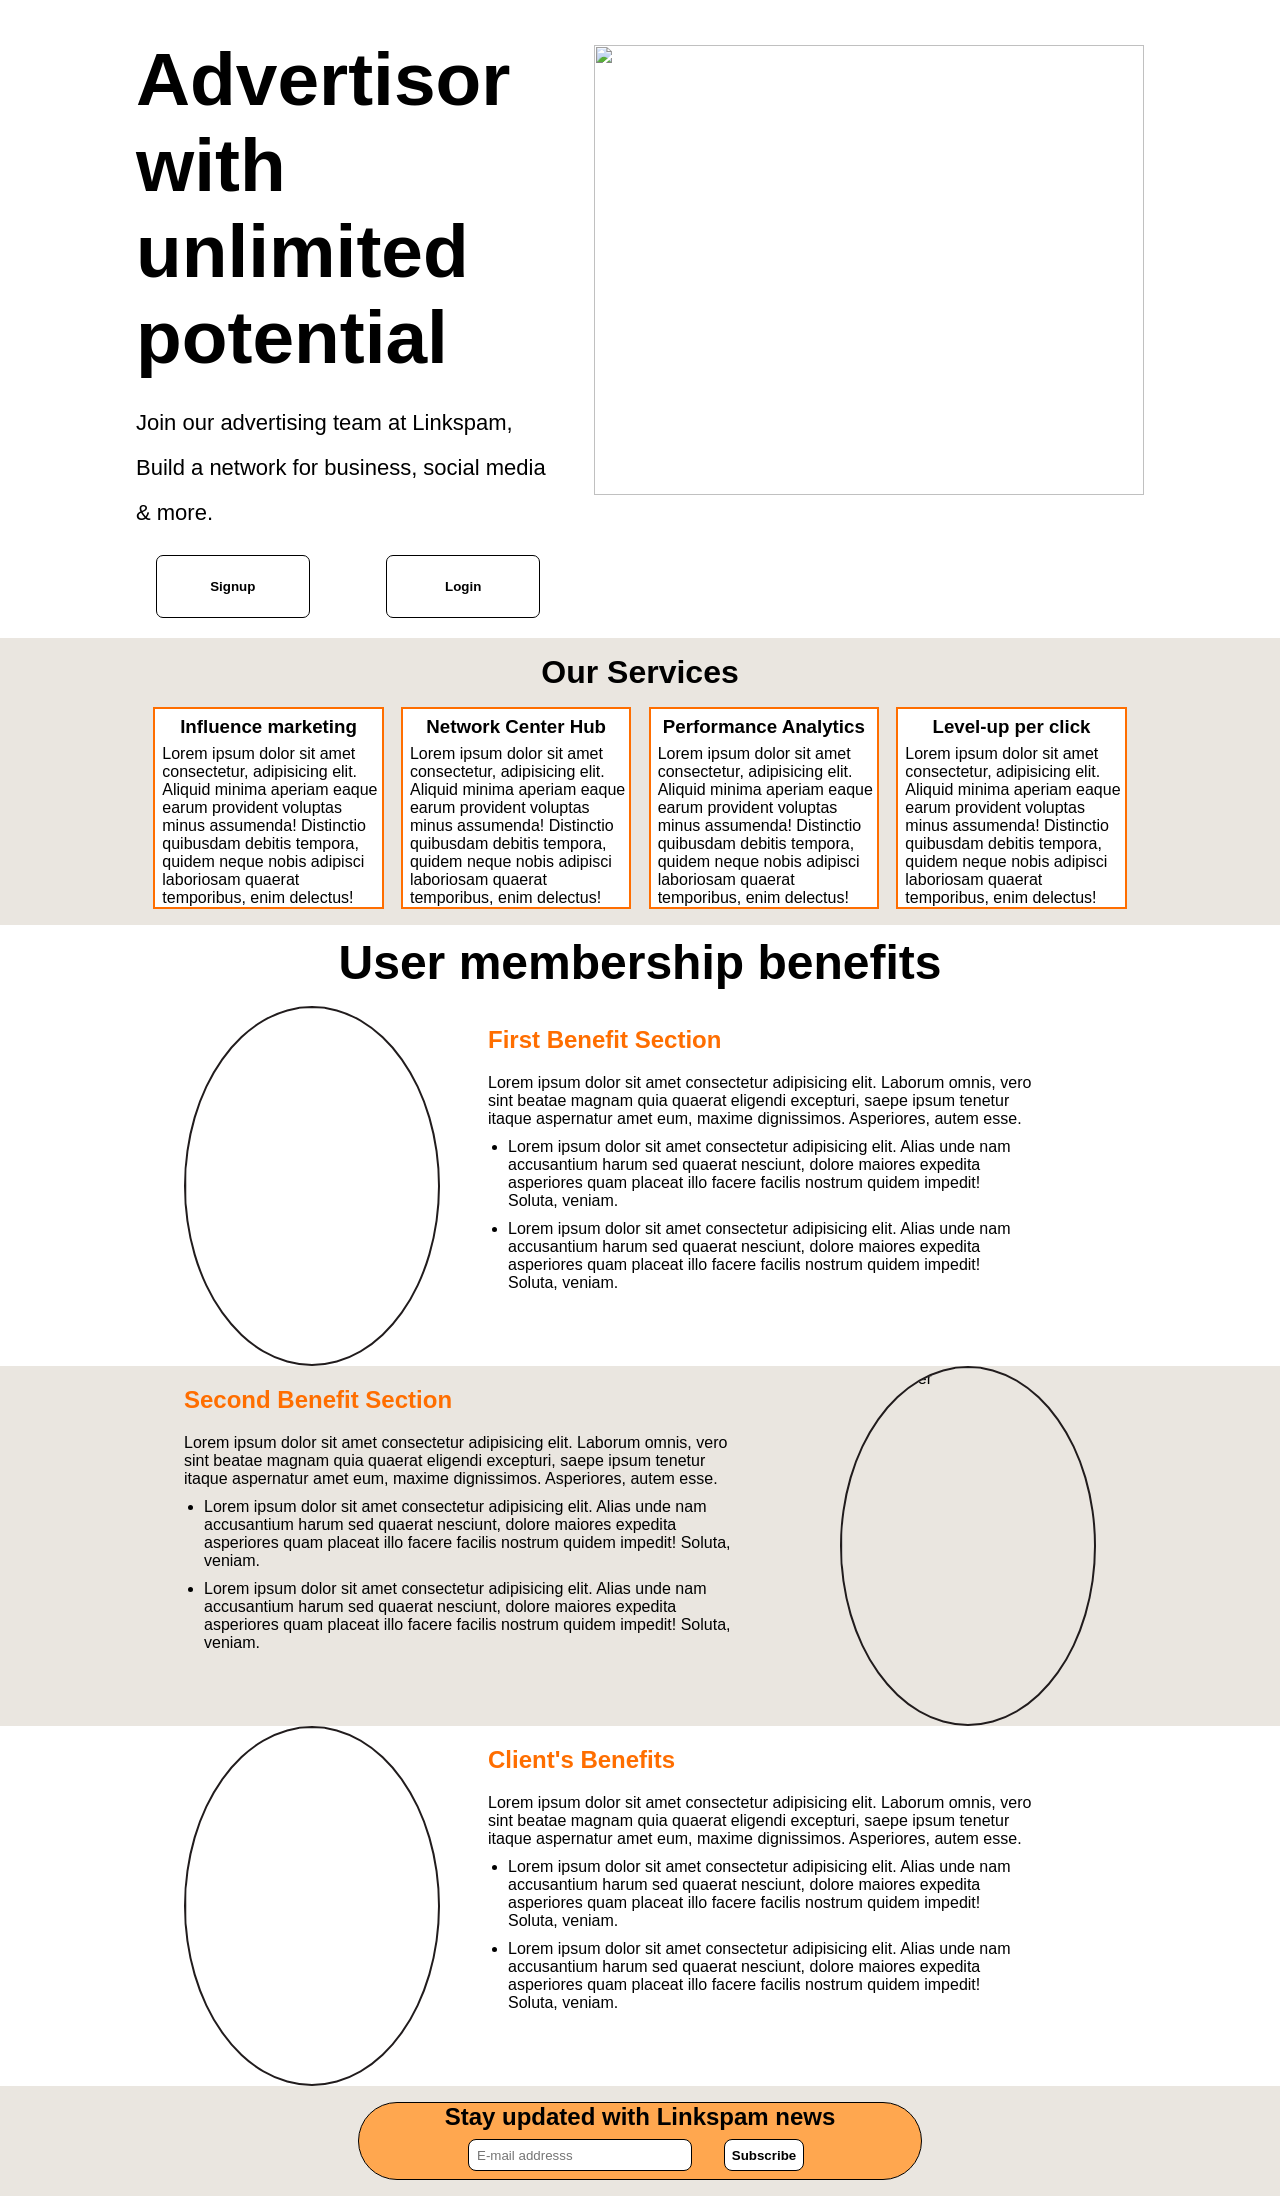
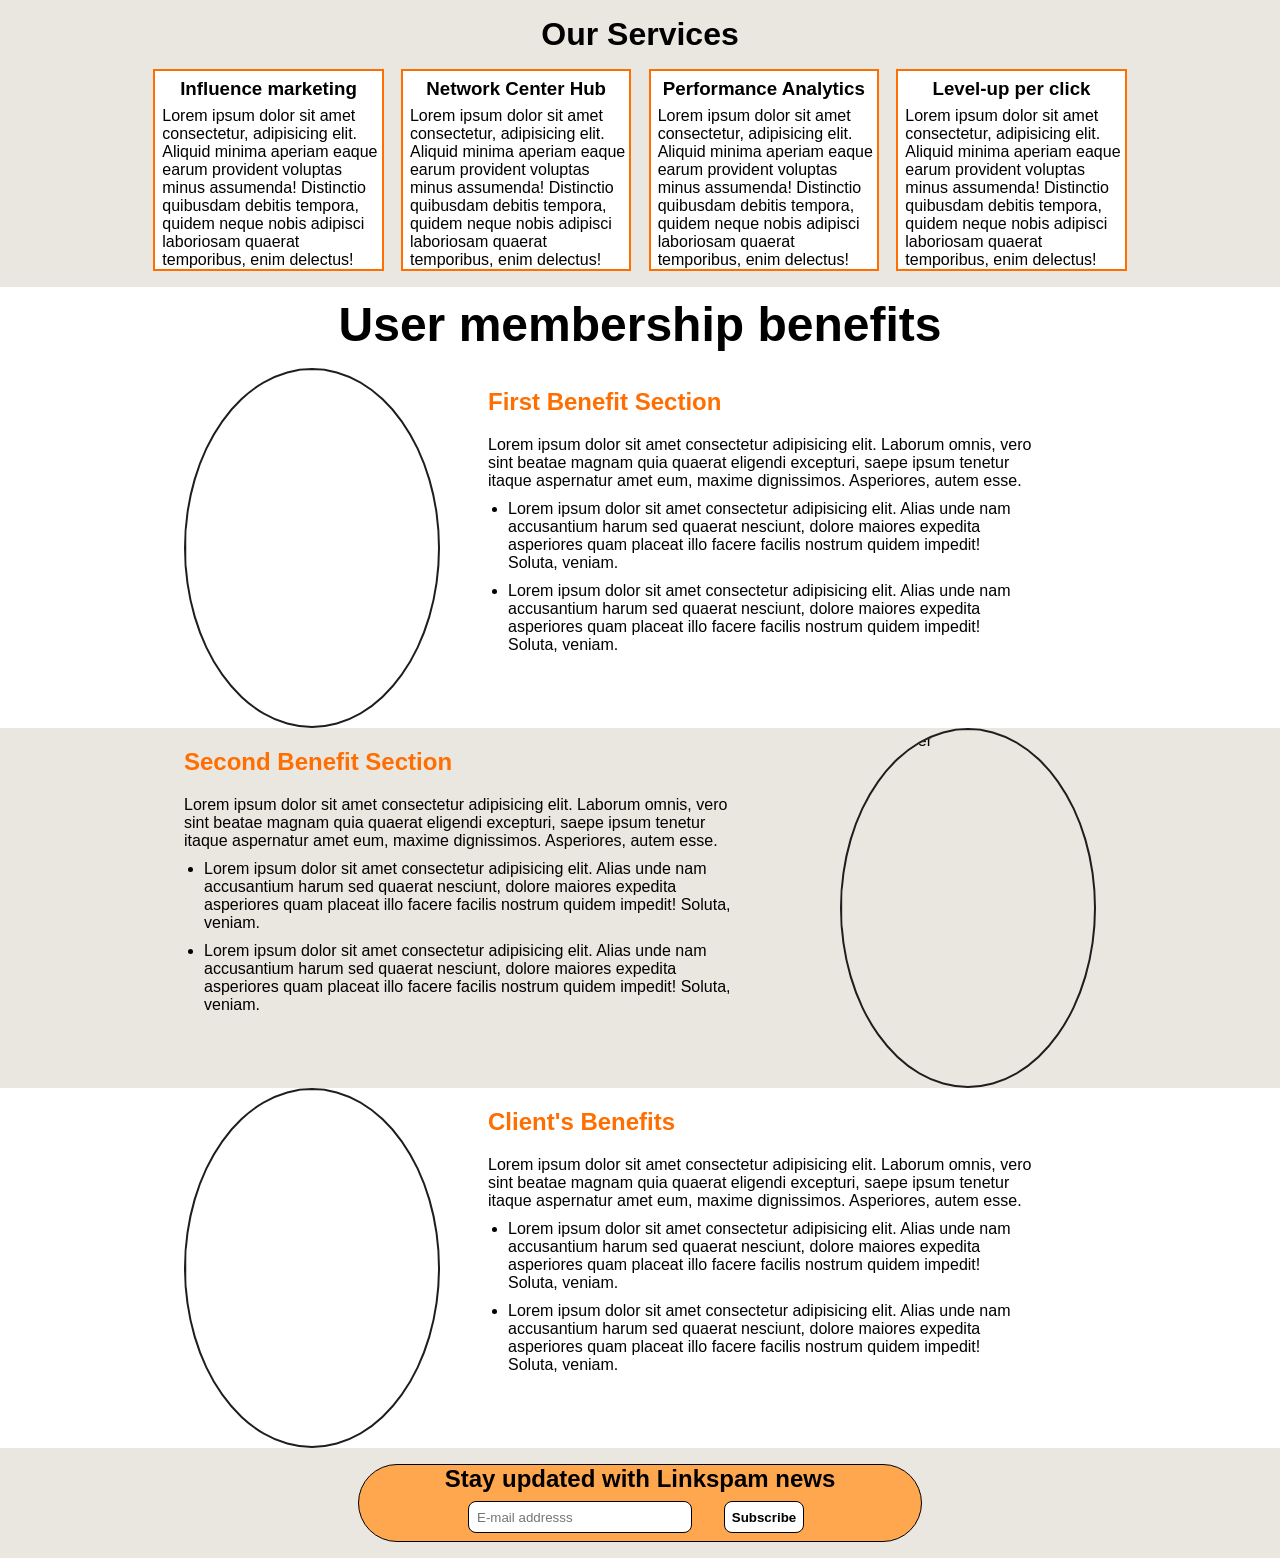

none display1

--- a/style.css
+++ b/style.css
@@ -30,6 +30,8 @@ header, footer, .SectionSetting{
 .SectionBio, .sectonWhoWeAre, .sectionMission, .sectionHowWeOperate {
     background-color: var(--Primary);
 }
+.hero{
+    display: none;}
 .section_services, #secondBenefitContainer , .News,
  .Centrehub, .sectionAboutContact  {
     background-color: var(--Secondary);
